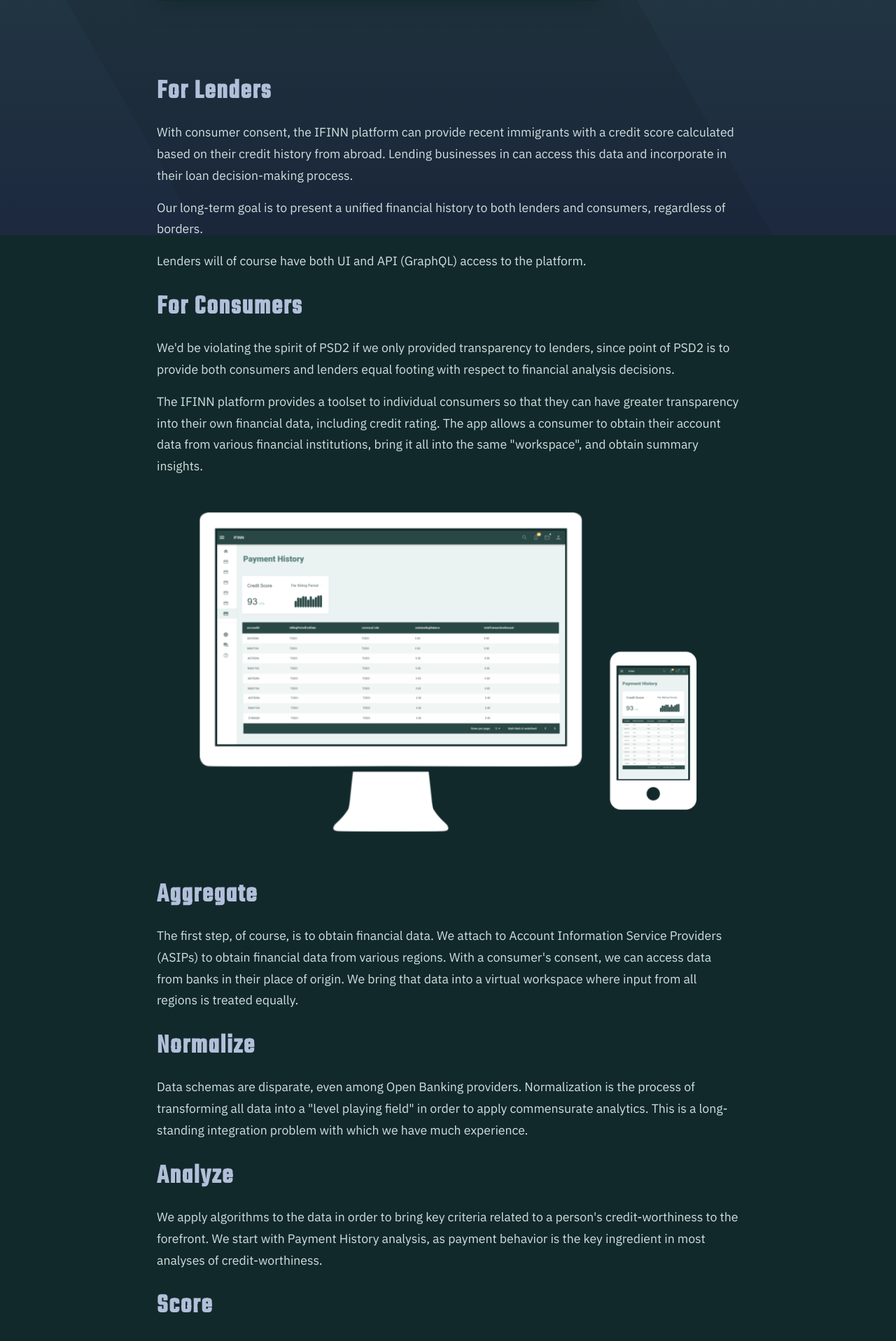
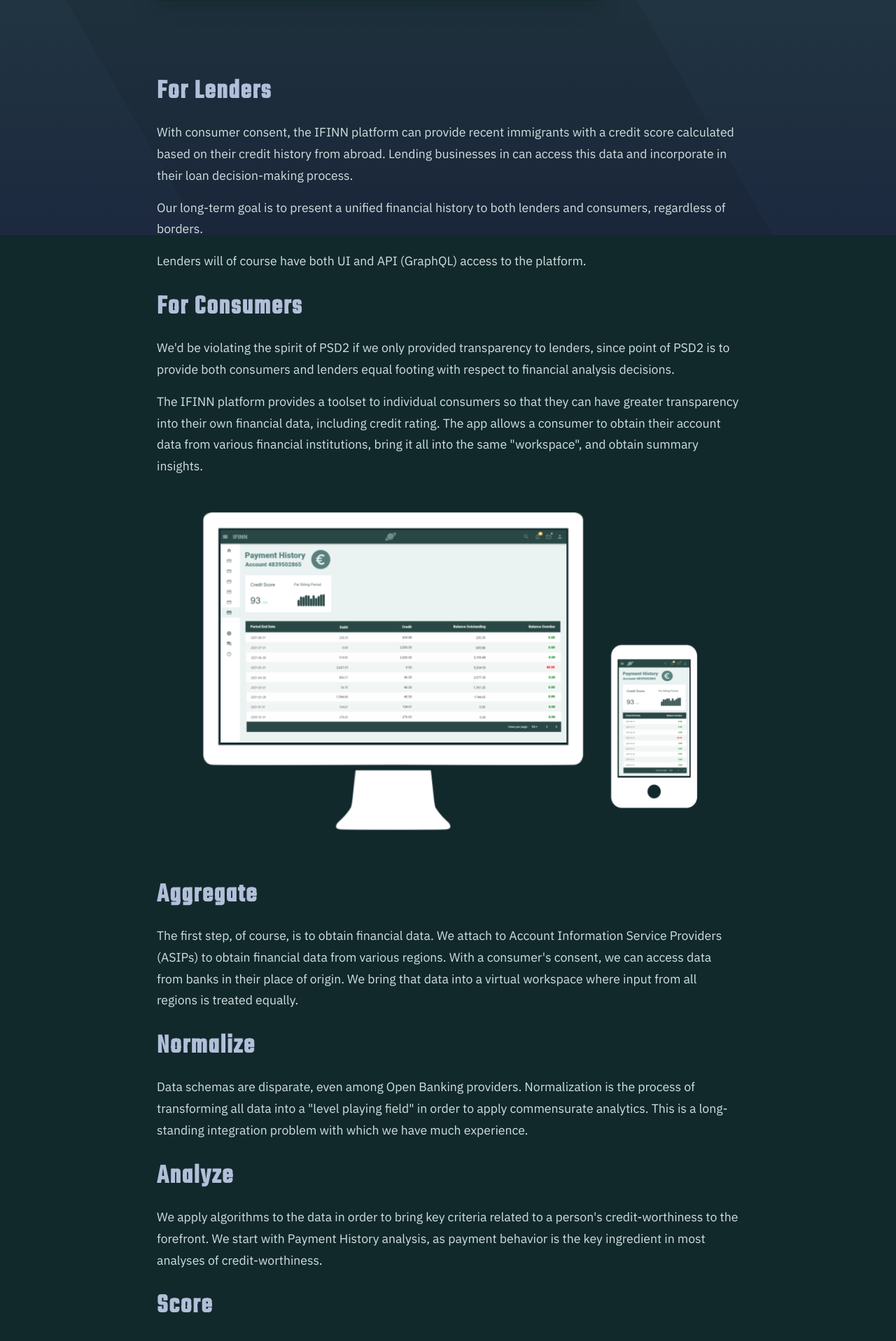
Before and after one commit to civis-mundi/civis-mundi.github.io, a Jekyll site: the page built from pages/product.html, in a window 1280 px wide. Shown: the part 564-2480 px from the top of the page at 70% size. Built offline with Jekyll 4.4.1, drawn with Linux system fonts in a browser that asks for light colours.

Commit message:
#2 Updated product images.

```diff
--- a/pages/product.html
+++ b/pages/product.html
@@ -50,7 +50,7 @@
 </div>
 <div class="content-illustration">
     <p>
-        <img src="../assets/images/civis-mundi-04.png">
+        <img src="../assets/images/civis-mundi-07.png">
     </p>
 </div>
 <div class="content-story-section">
```
Also changed, not shown: assets/images/civis-mundi-05.png (added), assets/images/civis-mundi-06.png (added), assets/images/civis-mundi-07.png (added).
